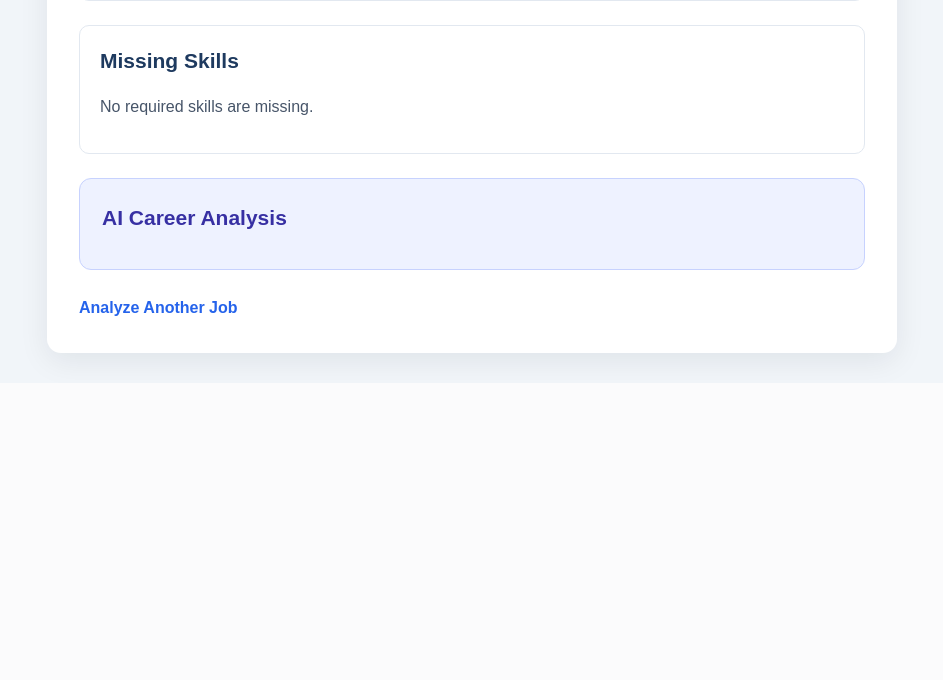
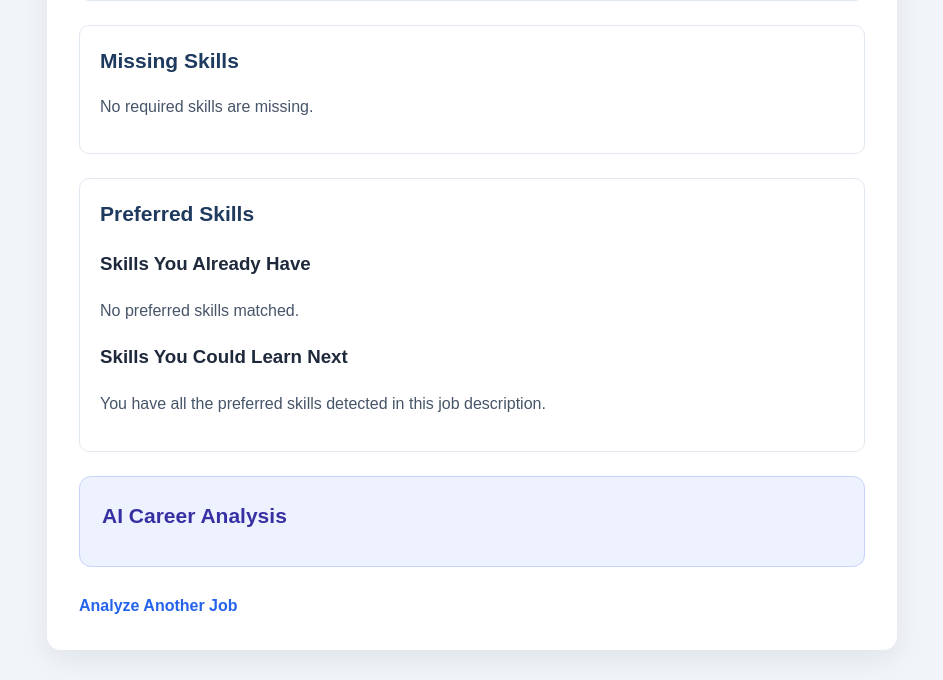
Before and after one commit to pendemmukund/AI-Job-Copilot, a Flask app: template templates/results.html in a window 1280 px wide. Shown: the part 461-1141 px from the top of the page, without its empty margins (168-1111 px from the left). Before the commit the page ends 837 px from the top, so only its background shows below. Run offline with Flask 3, Linux system fonts and the light colour scheme; the template is opened without the code that fills it, so the values that code supplies are empty.

Commit message:
Improve AI career recommendations

```diff
--- a/app.py
+++ b/app.py
@@ -9,16 +9,15 @@ import re
 app = Flask(__name__)
 
 UPLOAD_FOLDER = "uploads"
-ALLOWED_EXTENSIONS = {"pdf"}
 
 
-# Clean the extracted text
+# Clean extracted resume text
 def clean_text(text):
-    lines = text.splitlines()
     cleaned_lines = []
 
-    for line in lines:
+    for line in text.splitlines():
         line = line.strip()
+
         if line:
             cleaned_lines.append(line)
 
@@ -49,23 +48,21 @@ def extract_sections(text):
     current_section = None
 
     for line in text.splitlines():
-        line = line.strip()
-        line_lower = line.lower().rstrip(":")
+        line_lower = line.strip().lower().rstrip(":")
 
         if line_lower in section_headers:
             current_section = section_headers[line_lower]
             continue
 
-        if current_section and line:
-            sections[current_section] += line + "\n"
+        if current_section:
+            sections[current_section] += line.strip() + "\n"
 
     return sections
 
 
-# Normalize different names for the same skill
+# Normalize skill names
 def clean_skill(skill):
-    skill = skill.strip()
-    skill = skill.lstrip("-•*").strip()
+    skill = skill.strip().lstrip("-•*").strip()
     skill_lower = skill.lower()
 
     if re.search(r"\bpython\b", skill_lower):
@@ -126,9 +123,6 @@ def clean_skill(skill):
     elif "machine learning" in skill_lower:
         return "Machine Learning"
 
-    elif re.search(r"\bllm\b", skill_lower):
-        return "LLM APIs"
-
     elif re.search(r"\bjavascript\b", skill_lower):
         return "JavaScript"
 
@@ -159,11 +153,14 @@ def clean_skill(skill):
     elif "exception handling" in skill_lower:
         return "Exception Handling"
 
-    elif re.search(r"\bartificial intelligence\b", skill_lower):
+    elif "artificial intelligence" in skill_lower:
         return "AI"
 
     elif re.search(r"\bai\b", skill_lower):
         return "AI"
+
+    elif re.search(r"\bllm\b", skill_lower):
+        return "LLM APIs"
 
     return skill
 
@@ -181,7 +178,7 @@ def extract_resume_skills(text):
         if not line:
             continue
 
-        # Remove category labels such as "Languages:"
+        # Remove labels such as "Languages:" or "Frameworks:"
         if ":" in line:
             line = line.split(":", 1)[1]
 
@@ -194,7 +191,7 @@ def extract_resume_skills(text):
     return list(dict.fromkeys(skills))
 
 
-# Find known skills mentioned in a job-description line
+# Extract known skills from a job-description line
 def extract_skills_from_line(line):
     line_lower = line.lower()
     skills = []
@@ -204,11 +201,22 @@ def extract_skills_from_line(line):
         (r"\bflask\b", "Flask"),
         (r"\bsql\b", "SQL"),
         (r"\brest\s+apis?\b", "REST API"),
-        (r"\bhtml\b.*\bcss\b|\bcss\b.*\bhtml\b", "HTML/CSS"),
-        (r"\bgit\b.*\bgithub\b|\bgithub\b.*\bgit\b", "Git/GitHub"),
-        (r"\bobject[- ]oriented\b|\boop\b", "OOP"),
-        (r"\bproblem[- ]solving\b|\bdebugging\b",
-         "Problem-Solving & Debugging"),
+        (
+            r"\bhtml\b.*\bcss\b|\bcss\b.*\bhtml\b",
+            "HTML/CSS"
+        ),
+        (
+            r"\bgit\b.*\bgithub\b|\bgithub\b.*\bgit\b",
+            "Git/GitHub"
+        ),
+        (
+            r"\bobject[- ]oriented\b|\boop\b",
+            "OOP"
+        ),
+        (
+            r"\bproblem[- ]solving\b|\bdebugging\b",
+            "Problem-Solving & Debugging"
+        ),
         (r"\bpandas\b", "Pandas"),
         (r"\bnumpy\b", "NumPy"),
         (r"\bmatplotlib\b", "Matplotlib"),
@@ -218,10 +226,19 @@ def extract_skills_from_line(line):
         (r"\bmysql\b", "MySQL"),
         (r"\bsqlite\b", "SQLite"),
         (r"\bdbms\b", "DBMS"),
-        (r"\bdata structures\b", "Data Structures & Algorithms"),
+        (
+            r"\bdata structures\b",
+            "Data Structures & Algorithms"
+        ),
         (r"\bbackend\b", "Backend Development"),
-        (r"\bexception handling\b", "Exception Handling"),
-        (r"\bartificial intelligence\b|\bai\b", "AI"),
+        (
+            r"\bexception handling\b",
+            "Exception Handling"
+        ),
+        (
+            r"\bartificial intelligence\b|\bai\b",
+            "AI"
+        ),
         (r"\bllm\b", "LLM APIs")
     ]
 
@@ -229,19 +246,17 @@ def extract_skills_from_line(line):
         if re.search(pattern, line_lower):
             skills.append(skill_name)
 
-    # Use normalization for other individual skill names
+    # Normalize a line if no known skill was detected
     if not skills:
         normalized = clean_skill(line)
 
         if normalized != line:
             skills.append(normalized)
-        elif line:
-            skills.append(line.strip())
 
     return list(dict.fromkeys(skills))
 
 
-# Extract required and preferred skills from the job description
+# Extract required and preferred job skills
 def extract_job_skills(job_description):
     required_skills = []
     preferred_skills = []
@@ -279,10 +294,14 @@ def extract_job_skills(job_description):
             continue
 
         if current_section == "required":
-            required_skills.extend(extract_skills_from_line(line))
+            required_skills.extend(
+                extract_skills_from_line(line)
+            )
 
         elif current_section == "preferred":
-            preferred_skills.extend(extract_skills_from_line(line))
+            preferred_skills.extend(
+                extract_skills_from_line(line)
+            )
 
     return {
         "required_skills": list(dict.fromkeys(required_skills)),
@@ -290,36 +309,27 @@ def extract_job_skills(job_description):
     }
 
 
-# Compare resume skills with job requirements
+# Compare resume skills with a list of job skills
 def compare_skills(resume_skills, job_skills):
-    resume_set = {
-        clean_skill(skill).lower()
+    resume_map = {
+        clean_skill(skill).lower(): clean_skill(skill)
         for skill in resume_skills
     }
 
-    job_set = {
-        clean_skill(skill).lower()
+    job_map = {
+        clean_skill(skill).lower(): clean_skill(skill)
         for skill in job_skills
     }
 
-    matched_skills = resume_set.intersection(job_set)
-    missing_skills = job_set - resume_set
-
-    # Convert results back to readable skill names
-    display_names = {}
-
-    for skill in resume_skills + job_skills:
-        normalized = clean_skill(skill).lower()
-        display_names[normalized] = clean_skill(skill)
+    matched_keys = set(resume_map).intersection(job_map)
+    missing_keys = set(job_map) - set(resume_map)
 
     matched_skills = {
-        display_names.get(skill, skill.title())
-        for skill in matched_skills
+        job_map[key] for key in matched_keys
     }
 
     missing_skills = {
-        display_names.get(skill, skill.title())
-        for skill in missing_skills
+        job_map[key] for key in missing_keys
     }
 
     return matched_skills, missing_skills
@@ -335,19 +345,23 @@ def calculate_match_percentage(matched_skills, job_skills):
     if not unique_job_skills:
         return 0
 
-    matched = {
+    matched_keys = {
         clean_skill(skill).lower()
         for skill in matched_skills
     }
 
-    matched_count = len(matched.intersection(unique_job_skills))
+    matched_count = len(
+        matched_keys.intersection(unique_job_skills)
+    )
 
-    percentage = (matched_count / len(unique_job_skills)) * 100
+    percentage = (
+        matched_count / len(unique_job_skills)
+    ) * 100
 
     return round(percentage, 2)
 
 
-# Classify the match strength
+# Classify resume strength
 def get_match_strength(match_percentage):
     if match_percentage >= 80:
         return "Strong Match"
@@ -358,31 +372,48 @@ def get_match_strength(match_percentage):
     return "Weak Match"
 
 
-# Generate career analysis using local Ollama
+# Generate AI career analysis using local Ollama
 
 def generate_ai_analysis(
     matched_skills,
     missing_skills,
-    match_percentage
+    match_percentage,
+    matched_preferred_skills,
+    missing_preferred_skills
 ):
     prompt = f"""
-You are a career assistant helping a fresher prepare for a job.
+You are a career advisor helping a fresher prepare for a job.
 
-Skill match percentage: {match_percentage}%
+Required-skill match: {match_percentage}%
 
-Matched skills:
+Matched required skills:
 {", ".join(sorted(matched_skills)) or "None"}
 
-Missing skills:
+Missing required skills:
 {", ".join(sorted(missing_skills)) or "None"}
 
-Provide a concise analysis with these sections:
-1. Overall assessment
-2. Strong areas
-3. Skills to improve
-4. One practical recommendation
+Preferred skills already present:
+{", ".join(sorted(matched_preferred_skills)) or "None"}
 
-Use simple language. Do not invent skills the candidate has.
+Missing preferred skills:
+{", ".join(sorted(missing_preferred_skills)) or "None"}
+
+Write a practical career analysis for this candidate.
+
+Include these sections:
+1. Overall Assessment
+2. Existing Strengths
+3. Priority Skills to Improve
+4. Recommended Learning Order
+5. One Practical Next Step
+
+Rules:
+- Prioritize missing required skills over preferred skills.
+- Treat preferred skills as optional.
+- Recommend only skills listed above.
+- Do not claim the candidate has skills that are missing.
+- Use simple language suitable for a fresher.
+- Keep the response concise and specific.
 """
 
     try:
@@ -393,34 +424,23 @@ Use simple language. Do not invent skills the candidate has.
                     "role": "user",
                     "content": prompt
                 }
-            ],
+            ]
         )
 
         analysis = response["message"]["content"].strip()
 
-        if not analysis:
-            return (
-                "AI analysis returned an empty response. "
-                "Please try again."
-            )
+        if analysis:
+            return analysis
 
-        return analysis
+        return "The AI returned an empty response. Please try again."
 
-    except ollama.ResponseError as error:
-        print("Ollama model error:", error)
+    except Exception as error:
+        print("Ollama error:", error)
 
         return (
-            "AI analysis is temporarily unavailable. "
-            "Please check that the llama3.2 model is installed."
-        )
-
-    except Exception as error:
-        print("AI analysis error:", error)
-
-        return (
-            "AI analysis could not be generated. "
-            "Your skill-matching results are still available. "
-            "Please ensure Ollama is running and try again."
+            "AI recommendations are temporarily unavailable. "
+            "Please ensure Ollama is running and try again. "
+            "Your skill-matching results are still available."
         )
 
 
@@ -430,6 +450,7 @@ Use simple language. Do not invent skills the candidate has.
 def home():
     if request.method == "POST":
 
+        # Get job description
         job_description = request.form.get(
             "job_description", ""
         )
@@ -437,6 +458,7 @@ def home():
         if not job_description.strip():
             return "Please enter a job description.", 400
 
+        # Get uploaded resume
         resume = request.files.get("resume")
 
         if not resume or not resume.filename:
@@ -447,14 +469,15 @@ def home():
         if not filename.lower().endswith(".pdf"):
             return "Please upload a PDF resume.", 400
 
+        # Save resume
         os.makedirs(UPLOAD_FOLDER, exist_ok=True)
 
         file_path = os.path.join(UPLOAD_FOLDER, filename)
         resume.save(file_path)
 
+        # Extract text from PDF
         try:
             reader = PdfReader(file_path)
-
             extracted_text = ""
 
             for page in reader.pages:
@@ -465,6 +488,7 @@ def home():
 
         except Exception as error:
             print("PDF reading error:", error)
+
             return (
                 "Unable to read this PDF. "
                 "Please upload a valid PDF resume.",
@@ -480,41 +504,58 @@ def home():
                 400
             )
 
-        # Extract resume and job skills
+        # 1. Extract resume and job skills
         resume_skills = extract_resume_skills(extracted_text)
         job_skills = extract_job_skills(job_description)
 
         required_skills = job_skills["required_skills"]
+        preferred_skills = job_skills["preferred_skills"]
 
-        # Compare skills
+        # 2. Compare required skills
         matched_skills, missing_skills = compare_skills(
             resume_skills,
             required_skills
         )
 
-        # Calculate score and strength
+        # 3. Compare preferred skills
+        matched_preferred_skills, missing_preferred_skills = (
+            compare_skills(
+                resume_skills,
+                preferred_skills
+            )
+        )
+
+        # 4. Calculate percentage using required skills only
         match_percentage = calculate_match_percentage(
             matched_skills,
             required_skills
         )
 
+        # 5. Calculate resume strength
         match_strength = get_match_strength(match_percentage)
 
-        # Generate local AI analysis
+        # 6. Generate AI analysis
         ai_analysis = generate_ai_analysis(
             matched_skills,
             missing_skills,
-            match_percentage
+            match_percentage,
+            matched_preferred_skills,
+            missing_preferred_skills
         )
-
-        # Display the results
+        # 7. Render results only after all variables are assigned
         return render_template(
             "results.html",
             matched_skills=sorted(matched_skills),
             missing_skills=sorted(missing_skills),
             match_percentage=match_percentage,
             match_strength=match_strength,
-            ai_analysis=ai_analysis
+            ai_analysis=ai_analysis,
+            matched_preferred_skills=sorted(
+                matched_preferred_skills
+            ),
+            missing_preferred_skills=sorted(
+                missing_preferred_skills
+            )
         )
 
     return render_template("index.html")
--- a/templates/results.html
+++ b/templates/results.html
@@ -16,6 +16,7 @@
     <div class="container">
       <h1>Job Analysis Results</h1>
 
+      <!-- Skill Match Percentage -->
       <div class="match-box">
         <h2>Skill Match</h2>
 
@@ -31,6 +32,7 @@
         </p>
       </div>
 
+      <!-- Matched Required Skills -->
       <div class="skills-section">
         <h2>Matched Skills</h2>
 
@@ -45,6 +47,7 @@
         {% endif %}
       </div>
 
+      <!-- Missing Required Skills -->
       <div class="skills-section">
         <h2>Missing Skills</h2>
 
@@ -59,6 +62,38 @@
         {% endif %}
       </div>
 
+      <!-- Preferred Skills -->
+      <div class="skills-section">
+        <h2>Preferred Skills</h2>
+
+        <h3>Skills You Already Have</h3>
+
+        {% if matched_preferred_skills %}
+        <ul>
+          {% for skill in matched_preferred_skills %}
+          <li>✓ {{ skill }}</li>
+          {% endfor %}
+        </ul>
+        {% else %}
+        <p>No preferred skills matched.</p>
+        {% endif %}
+
+        <h3>Skills You Could Learn Next</h3>
+
+        {% if missing_preferred_skills %}
+        <ul>
+          {% for skill in missing_preferred_skills %}
+          <li>＋ {{ skill }}</li>
+          {% endfor %}
+        </ul>
+        {% else %}
+        <p>
+          You have all the preferred skills detected in this job description.
+        </p>
+        {% endif %}
+      </div>
+
+      <!-- AI Career Analysis -->
       <div class="ai-analysis">
         <h2>AI Career Analysis</h2>
 
```
